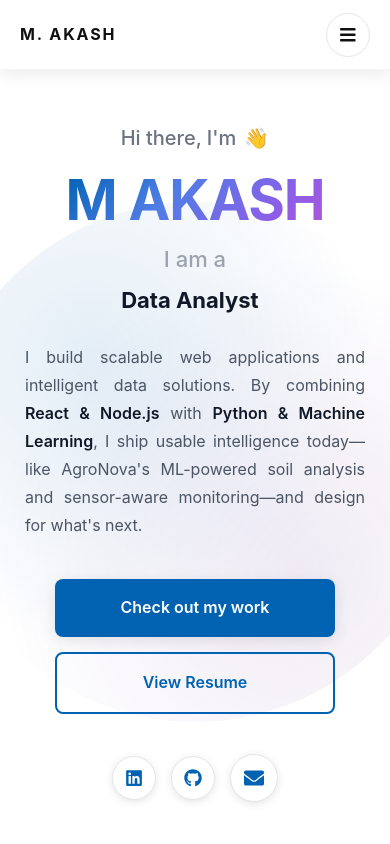
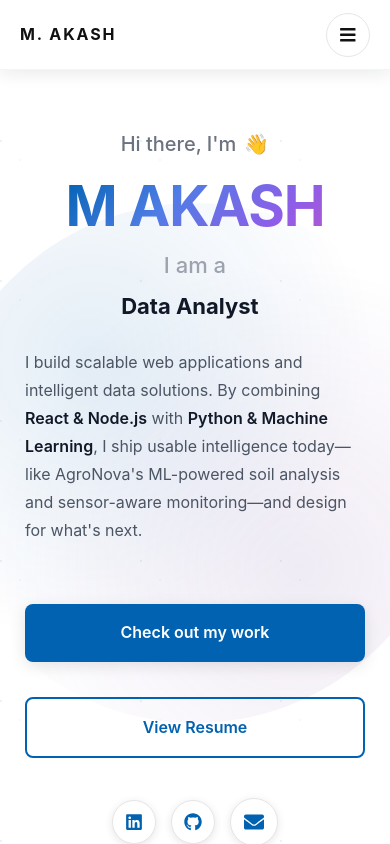
Before and after one commit to akash06959/FUTURE_FS_01, a React app: page / in a window 390 px wide. Shown: the top 844 px of the page. Built offline with nearby package versions, Linux system fonts and the light colour scheme; the HTML template or start-up script is replaced by a standard one.

Commit message:
"Cover images fixed"

```diff
--- a/src/App.css
+++ b/src/App.css
@@ -47,6 +47,9 @@ body {
   font-family: var(--font-primary);
   margin: 0;
   background-color: var(--bg-primary);
+  background-image: radial-gradient(circle at 1px 1px, rgba(0, 98, 177, 0.08) 1px, transparent 0),
+    radial-gradient(circle at 20px 20px, rgba(0, 98, 177, 0.04) 1px, transparent 0);
+  background-size: 140px 140px;
   color: var(--text-body);
   line-height: 1.6;
   -webkit-font-smoothing: antialiased;
@@ -57,7 +60,7 @@ body {
   display: flex;
   flex-direction: column;
   min-height: 100vh;
-  background: var(--bg-primary);
+  background: transparent;
 }
 
 html {
@@ -124,7 +127,9 @@ p {
   margin: 0 0 15px;
   color: var(--text-body);
   line-height: 1.7;
-  text-align: justify;
+  text-align: left;
+  text-align-last: left;
+  word-spacing: normal;
 }
 
 a {
@@ -200,3 +205,36 @@ a:hover {
     margin-bottom: 40px;
   }
 }
+
+/* ============================================
+   MOBILE ALIGNMENT HELPERS
+   ============================================ */
+
+@media (max-width: 767px) {
+  .hero-content,
+  .hero-text,
+  .about-text-content {
+    text-align: center !important;
+    padding-top: 24px !important;
+  }
+
+  .hero-subheadline,
+  .about-intro {
+    padding-left: 0 !important;
+    margin-top: 16px;
+    font-size: 16px !important;
+  }
+
+  .cta-button,
+  .cta-button-secondary,
+  .download-button {
+    width: 100%;
+    max-width: 100%;
+    margin: 20px auto 0 auto !important;
+    display: block;
+  }
+
+  .project-card {
+    margin-bottom: 20px;
+  }
+}
--- a/src/components/Certifications.css
+++ b/src/components/Certifications.css
@@ -61,7 +61,9 @@
   font-size: var(--fz-md);
   line-height: 1.6;
   color: var(--text-body);
-  text-align: justify;
+  text-align: left;
+  text-align-last: left;
+  word-spacing: normal;
 }
 
 /* ============================================
--- a/src/components/Education.css
+++ b/src/components/Education.css
@@ -84,7 +84,9 @@
   font-size: var(--fz-md);
   line-height: 1.6;
   color: var(--text-body);
-  text-align: justify;
+  text-align: left;
+  text-align-last: left;
+  word-spacing: normal;
 }
 
 .education-coursework strong {
--- a/src/components/Experience.css
+++ b/src/components/Experience.css
@@ -74,24 +74,27 @@
 
 .experience-contributions {
   list-style: none;
-  padding: 0;
+  padding: 0 0 0 20px;
   margin: 0;
+  list-style-position: outside;
 }
 
 .experience-contributions li {
   position: relative;
-  padding-left: 25px;
+  padding-left: 5px;
   margin-bottom: 12px;
   font-size: var(--fz-md);
   line-height: 1.6;
   color: var(--text-body);
-  text-align: justify;
+  text-align: left;
+  text-align-last: left;
+  word-spacing: normal;
 }
 
 .experience-contributions li::before {
   content: '▹';
   position: absolute;
-  left: 0;
+  left: -18px;
   color: var(--accent-primary);
   font-size: var(--fz-md);
 }
--- a/src/components/Header.css
+++ b/src/components/Header.css
@@ -10,7 +10,7 @@
   min-height: calc(100vh - var(--nav-height));
   margin-top: var(--nav-height);
   padding: 0;
-  background-color: #ffffff;
+  background-color: transparent;
   color: var(--text-heading);
   overflow: hidden;
 }
--- a/src/components/Projects.css
+++ b/src/components/Projects.css
@@ -60,7 +60,7 @@
 .project-image {
   position: relative;
   width: 100%;
-  height: 250px;
+  height: 200px;
   overflow: hidden;
   background: var(--bg-secondary);
 }
@@ -69,6 +69,9 @@
   width: 100%;
   height: 100%;
   object-fit: cover;
+  object-position: top center;
+  background-color: #f5f5f5;
+  border-bottom: 1px solid #eeeeee;
   transition: var(--transition);
 }
 
```
Also changed, not shown: src/components/Navbar.jsx (+5 -5 lines).
